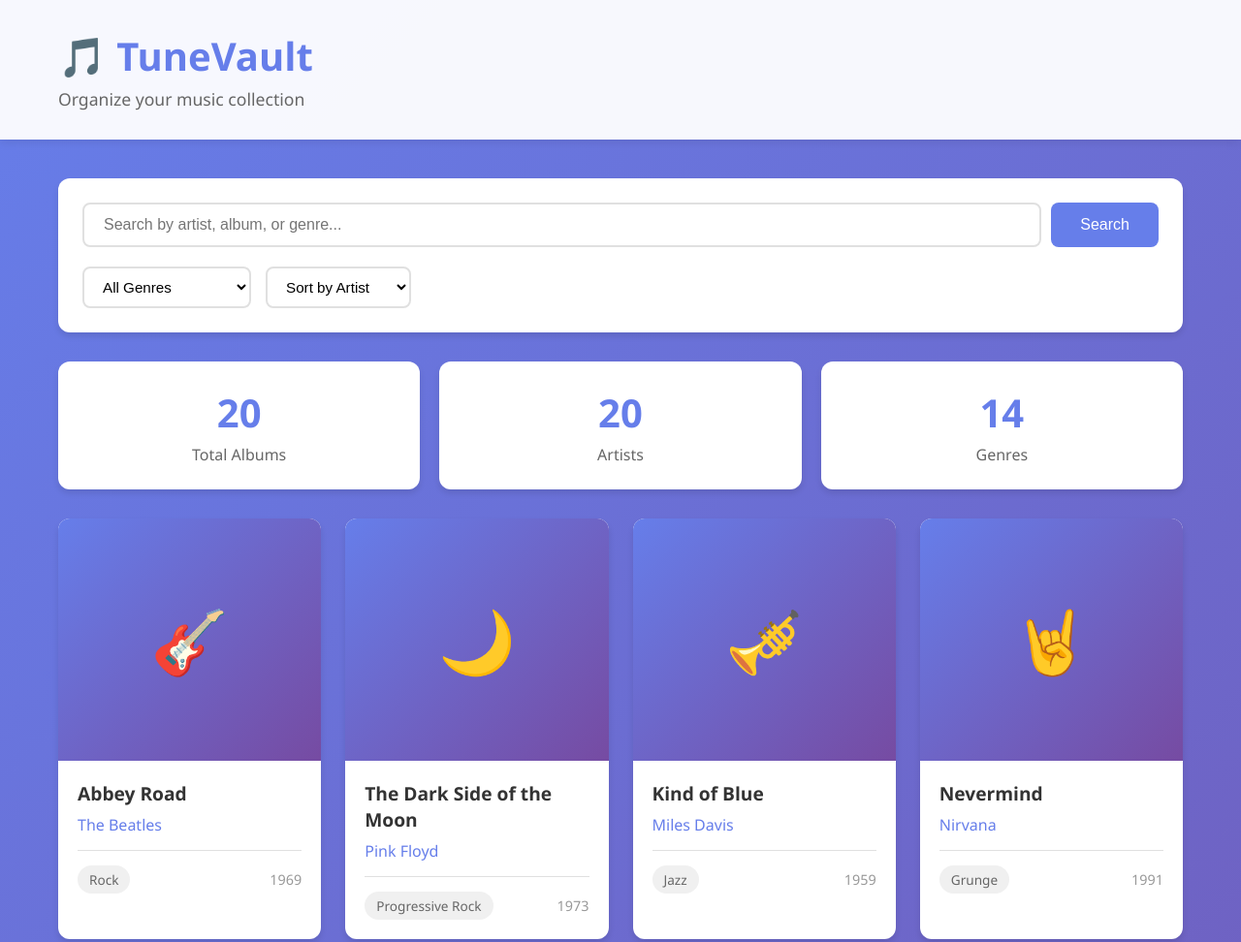
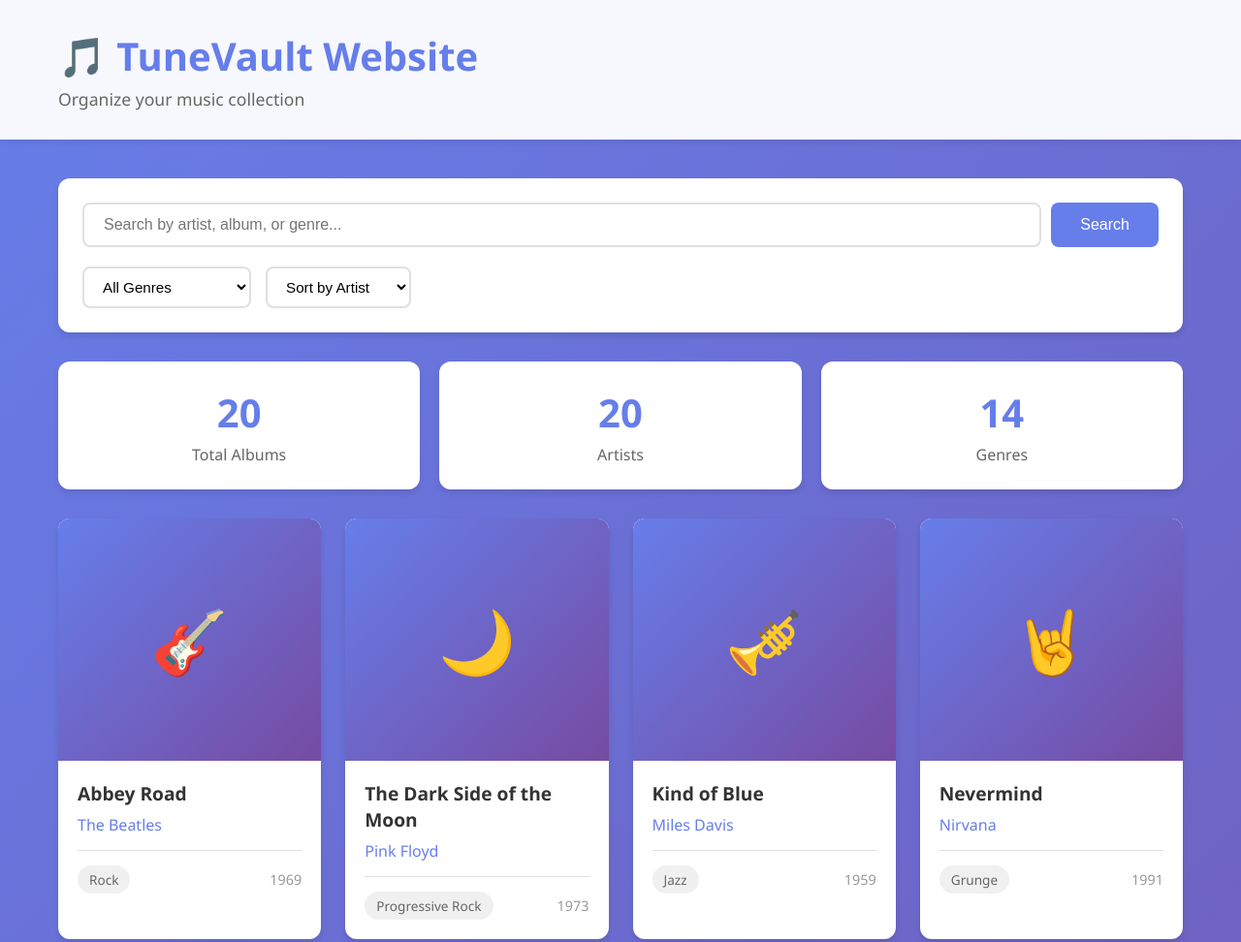
Before and after one commit to FreddieAlvarez/Assignment-8-FreddieAlvarez, a website: page index.html in a window 1280 px wide. Shown: the top 972 px of the page at 97% size. Drawn offline with Linux system fonts and the light colour scheme.

Commit message:
Test Automated Deployment

```diff
--- a/index.html
+++ b/index.html
@@ -9,7 +9,7 @@
 <body>
     <header>
         <div class="container">
-            <h1>🎵 TuneVault</h1>
+            <h1>🎵 TuneVault Website</h1>
             <p class="tagline">Organize your music collection</p>
         </div>
     </header>
```
